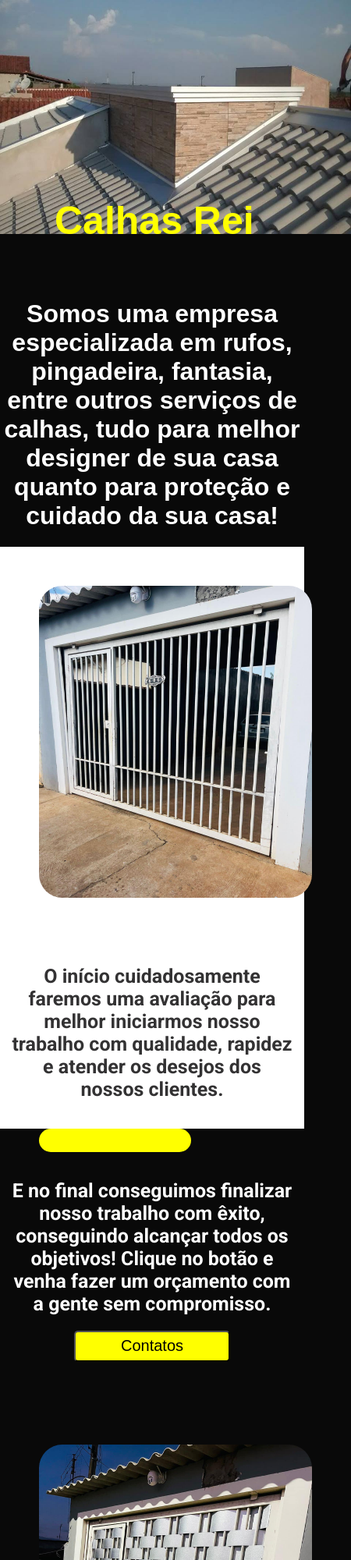
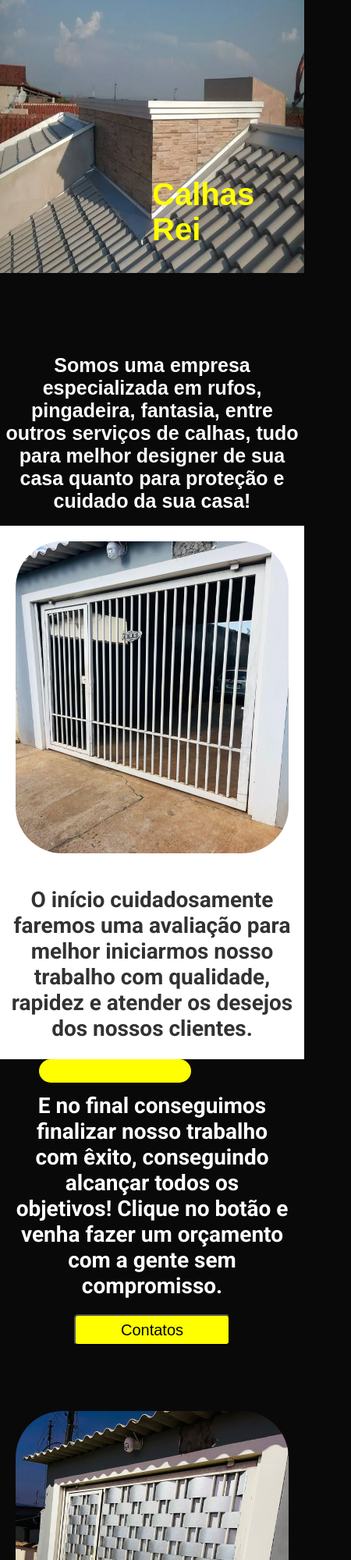
Before and after one commit to DouglasHF94/calhas.rei, a plain HTML site: page index.html in a window 390 px wide. Shown: the top 2000 px of the page at 78% size, 450 px wide, since content can reach past the window. Drawn offline with Linux system fonts and the light colour scheme; a web font is replaced by a local one.

Commit message:
revisao02

```diff
--- a/style.css
+++ b/style.css
@@ -95,67 +95,52 @@ body {
   flex-direction: row;
  }
 
+/* Mídia para dispositivos móveis */
+@media (max-width: 450px) {
+  body {
+    box-sizing: border-box;
+  }
 
-
-/* Midias */
-
- @media (max-width: 700px) {
   .img-menu {
-    z-index: 0;
-    position: relative;
-    width: 700px;
-    height: 400px;
+    max-width:100%;
+    height: 350px;
   }
 
   .titulo {
-    font-size: 70px;
-    left: 120px;
-    top: 280px;
+    font-size: 40px;
+    left: 50%;
+    top: 200px;
   }
 
-  .texto-porta01 {
-    font-size: 27px;
-    padding: 15px;
-   }
-
-  .texto-porta02 {
-    font-size: 27px;
-    padding: 15px;
+  .container-apresentacao {
+    text-align: center;
+    max-width: 450px;
+    margin: auto;
   }
 
   .texto-apresentacao {
-    margin-top: 80px;
+    font-size: 25px;
+    margin-top: 100px;
   }
-}
-
-@media (max-width: 450px) {
-  .img-menu {
-    z-index: 0;
-    position: relative;
-    width: 450px;
-    height: 300px;
-  }
-
-  .titulo {
-    font-size: 50px;
-    left: 70px;
-    top: 220px;
-  }
-
 
   .cont-demonstraçao01 {
     display: flex;
     flex-direction: column;
   }
 
+  /*Demosntrar produto*/
+
   .porta01 {
     width: 350px;
+    padding: 20px;
     height: 400px;
     border-radius: 80px;
+    margin: auto;
   }
 
   .texto-porta01 {
-    font-size: 25px;
+   color: var(--cor-2);
+   font-size: 28px;
    text-align: center;
    align-content: center;
   }
@@ -165,26 +150,25 @@ body {
     flex-direction: column;
   }
 
+  /*Demosntrar produto*/
+
   .porta02 {
     width: 350px;
+    padding: 20px;
     height: 400px;
     border-radius: 80px;
+    margin: auto;
   }
 
   .texto-porta02 {
-    margin-top: 50px;
-    font-size: 25px;
+   color: var(--cor-3);
+   font-size: 28px;
    text-align: center;
    align-content: center;
+   padding: 20px;
   }
 
-   .botao {
-    align-self: flex-end;
-    width: 200px;
-    height: 40px;
-    border-radius: 5px;
-    margin: 20px;
-    font-size: 20px;
-    background-color: var(--cor-0);
+
+
+
   }
-}
```
Lines whose indentation alone changed are shown as unchanged.
